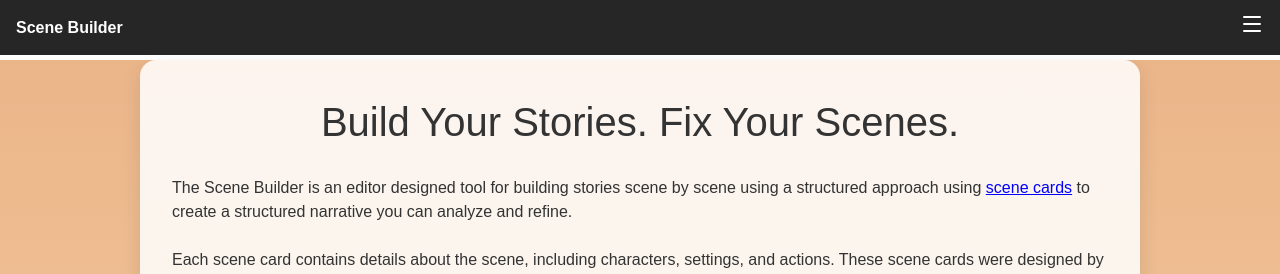
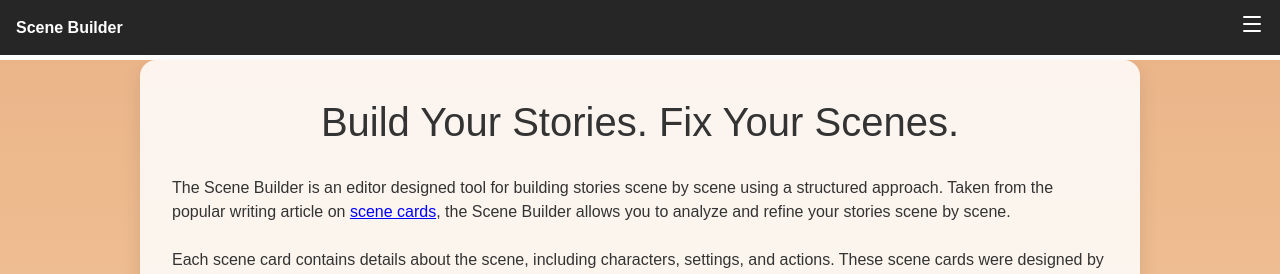
Before and after one commit to aignerloren/scene-builder-v1, a Next.js app: page / in a window 1280 px wide. Shown: the top 274 px of the page. Built offline with nearby package versions, Linux system fonts and the light colour scheme; no server answers.

Commit message:
Update page.tsx

```diff
--- a/app/page.tsx
+++ b/app/page.tsx
@@ -74,7 +74,7 @@ export default function AboutPage() {
         <br></br>
 
         <p style={{color: "#333"}}>
-          The Scene Builder is an editor designed tool for building stories scene by scene using a structured approach using <a href="https://aignerlwilson.com/2022/07/10/scene-cards-fiction/" target="_blank" rel="noopener noreferrer" style={{color: "blue", textDecoration: "underline"}}>scene cards</a> to create a structured narrative you can analyze and refine.</p>
+          The Scene Builder is an editor designed tool for building stories scene by scene using a structured approach. Taken from the popular writing article on <a href="https://aignerlwilson.com/2022/07/10/scene-cards-fiction/" target="_blank" rel="noopener noreferrer" style={{color: "blue", textDecoration: "underline"}}>scene cards</a>, the Scene Builder allows you to analyze and refine your stories scene by scene.</p>
           <br></br>
           <p style={{color: "#333"}}>
             Each scene card contains details about the scene, including characters, settings, and actions. These scene cards were designed by a real editor, using real genre expertise, resources like the Story Grid, Story by Robert McKee, and more—not by an AI or LLM.
```
